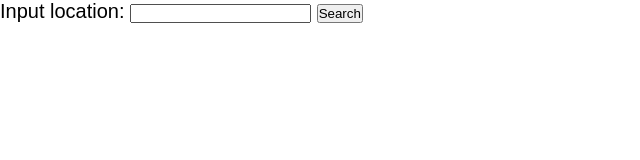
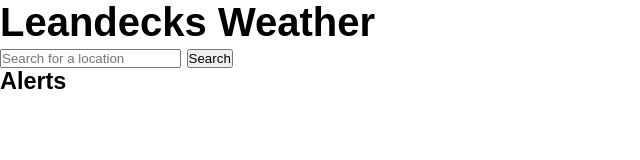
Before and after one commit to Leandecks/weather-app, a website built with webpack: page src/index.html in a window 1280 px wide. Shown: the whole page, without its empty margins (0-640 px from the left). Built offline with nearby package versions, Linux system fonts and the light colour scheme.

Commit message:
Elements for displaying (1)

```diff
--- a/src/index.html
+++ b/src/index.html
@@ -11,12 +11,28 @@
     <link rel="shortcut icon" href="img/letter-l.png" type="image/x-icon" />
   </head>
   <body>
-    <form action="">
-      <label for="location">
-        Input location:
-        <input type="text" id="location" name="location" />
-      </label>
-      <button type="submit" id="submit">Search</button>
-    </form>
+    <h1>Leandecks Weather <i class="nf nf-md-weather_pouring"></i></h1>
+    <main>
+      <form>
+        <label for="location">
+          <input
+            type="text"
+            id="location"
+            name="location"
+            placeholder="Search for a location"
+          />
+        </label>
+        <button type="submit" id="submit">Search</button>
+      </form>
+
+      <div id="weather">
+        <h2 id="city"></h2>
+        <p id="fullplace"></p>
+        <p id="coords"></p>
+        <p id="description"></p>
+        <h3>Alerts</h3>
+        <p id="alerts"></p>
+      </div>
+    </main>
   </body>
 </html>
```
